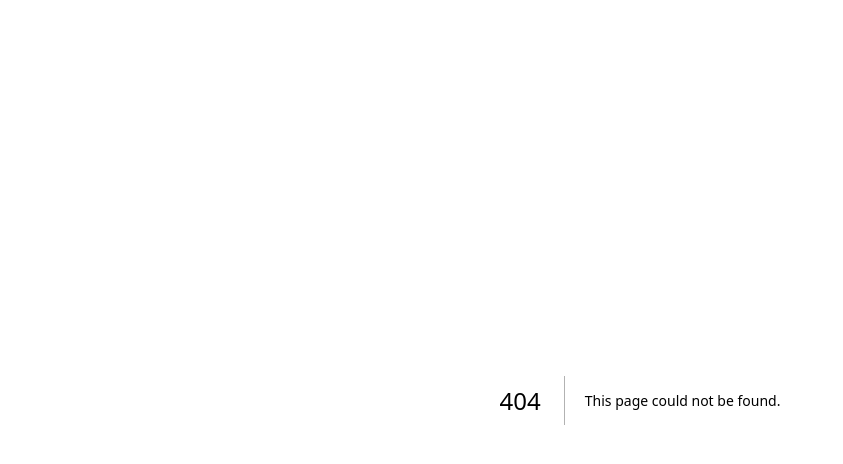
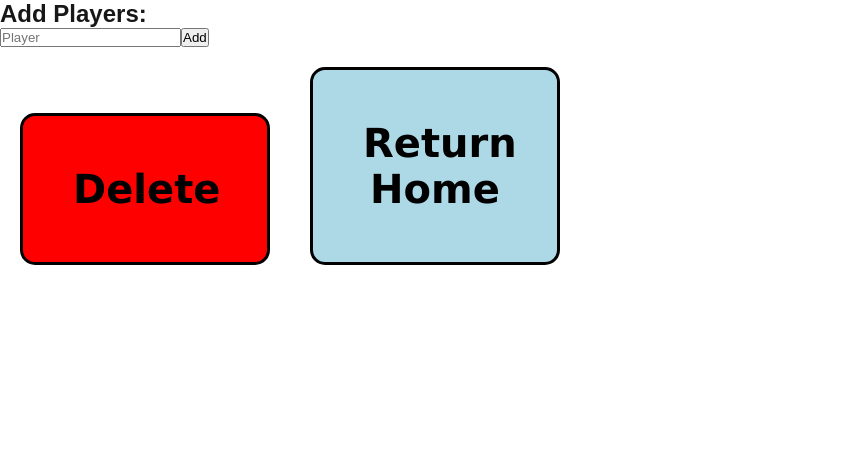
Before and after one commit to couldbedaniel/Imposter-With-Custom-Words, a Next.js app: page /players in a window 1280 px wide. Before the commit this address had no page. Shown: the top 464 px of the page, without its empty margins (0-843 px from the left). Built offline with nearby package versions, Linux system fonts and the light colour scheme.

Commit message:
started players page

```diff
--- /dev/null
+++ b/app/button.js
@@ -0,0 +1,11 @@
+import Link from "next/link";
+
+export default function Button(props){
+    return(
+        <Link href = {props.linkto}>
+            <div className = "smallButton" style = {{backgroundColor: props.color}}>
+                <h1 className = "button-text">{props.btext}</h1>
+            </div>
+        </Link>
+    );
+}
--- /dev/null
+++ b/app/players/page.js
@@ -0,0 +1,50 @@
+"use client";
+import React, { useState } from "react";
+import Card from "./card";
+import "../style.css";
+import Button from "../button.js";
+
+export default function Players(){
+    const [names, setNames] = useState([]);
+    const [playerName, setPlayerName] = useState("");
+
+    function handleNameChange(event){
+        setPlayerName(event.target.value);
+    }
+
+    function addPlayer(){
+        const newPlayer = playerName;
+
+        if(playerName.trim() !== ""){
+            setNames(e => [...e, newPlayer]);
+            setPlayerName("");
+        }
+    }
+
+    function deletePlayer(){
+        setNames(t => t.slice(0, -1));
+    }
+
+
+
+    return(
+        <>
+        <div>
+            <h2>Add Players:</h2>
+        <div>
+            <input type = "text" placeholder = "Player" value = {playerName} onChange = {handleNameChange}/>
+            <button className = "add-button" onClick = {addPlayer}>Add</button>
+        </div>
+        <ol>
+            {names.map((name, index) =>
+                <li key={index}>
+                    <Card name = {name}/>
+                </li>
+            )}
+        </ol>
+        <button className = "smallButton" style = {{backgroundColor: "red"}} onClick = {() => deletePlayer()}><h1 className = "button-text">Delete</h1></button>
+        <Button btext = "Return Home" linkto = "." color = "lightblue"/>
+        </div>
+        </>
+    );
+}
--- a/app/style.css
+++ b/app/style.css
@@ -1,7 +1,8 @@
 
 .card {
+    background-color: gray;
     border: 3px solid black;
-    border-radius: 5px;
+    border-radius: 15px;
     padding: 50px;
     margin: 20px;
     width: fit-content;
@@ -13,4 +14,25 @@
 .card .player-name {
     font-weight: bold;
     font-size: 40px;
+    font-family:'Lucida Sans', 'Lucida Sans Regular', 'Lucida Grande', 'Lucida Sans Unicode', "Geneva", Verdana, sans-serif;
+    color:aqua;
 }
+
+.smallButton {
+    border: 3px solid black;
+    border-radius: 15px;
+    padding: 50px;
+    margin: 20px;
+    width: 250px;
+    display: inline-block;
+    align-items: center;
+}
+
+.smallButton .button-text {
+    font-weight: bold;
+    font-size: 40px;
+    font-family:'Lucida Sans', 'Lucida Sans Regular', 'Lucida Grande', 'Lucida Sans Unicode', "Geneva", Verdana, sans-serif;
+    color: black;
+    align-self: center;
+    text-align: center;
+}
--- /dev/null
+++ b/data/startlists.js
@@ -0,0 +1,2 @@
+
+export const cities = [{item: "New York", hint: "Big"}, {item: "Chicago", hint: "u"}, {item: "Los Angelos", hint: "Famous"}];
```
Also changed, not shown: app/page.js (+3 -4 lines), app/players/card.js (renamed from app/card.js), public/vent.jpg (added).
